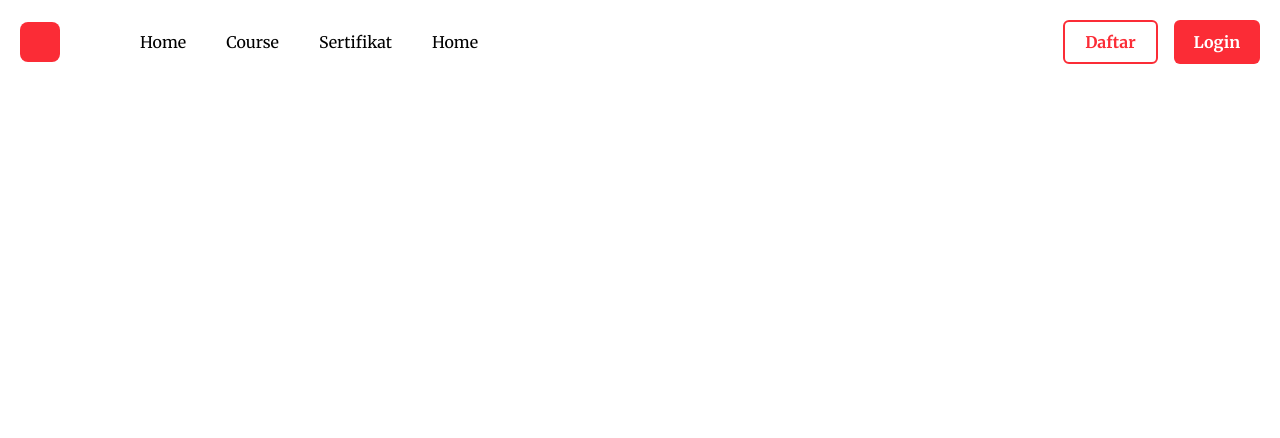
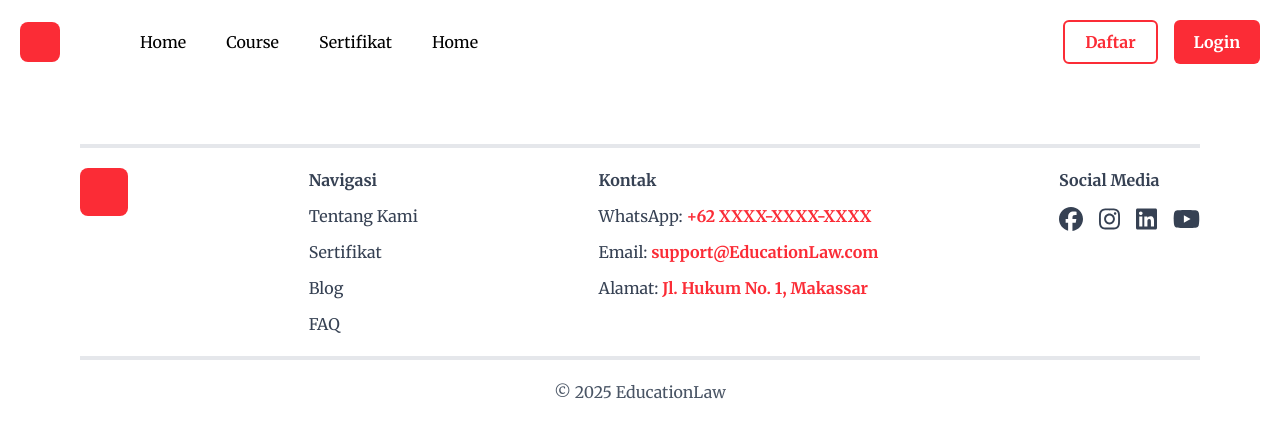
Before and after one commit to Education-Law/EducationLaw-Web, a React (Vite) app: page / in a window 1280 px wide. Shown: the top 438 px of the page. Built offline with nearby package versions, Linux system fonts and the light colour scheme.

Commit message:
create footer

```diff
--- /dev/null
+++ b/src/component/Footer.jsx
@@ -0,0 +1,46 @@
+import React from 'react';
+import { FontAwesomeIcon } from '@fortawesome/react-fontawesome';
+import { faFacebook, faInstagram, faLinkedin, faYoutube } from '@fortawesome/free-brands-svg-icons';
+
+const Footer = () => {
+    return (
+        <div className="mx-20 flex flex-col items-center justify-center py-10">
+            <hr className="w-full my-5 border-none h-1 bg-gray-200" />
+
+            <div className="flex flex-wrap items-start justify-between w-full gap-12">
+                <div className="h-12 w-12 bg-red-500 rounded-lg"></div>
+
+                <ul className="flex flex-col gap-3 text-gray-700">
+                    <li className="font-semibold">Navigasi</li>
+                    <li className="hover:text-red-500 cursor-pointer">Tentang Kami</li>
+                    <li className="hover:text-red-500 cursor-pointer">Sertifikat</li>
+                    <li className="hover:text-red-500 cursor-pointer">Blog</li>
+                    <li className="hover:text-red-500 cursor-pointer">FAQ</li>
+                </ul>
+
+                <ul className="flex flex-col gap-3 text-gray-700">
+                    <li className="font-semibold">Kontak</li>
+                    <li>WhatsApp: <span className="text-red-500 font-bold">+62 XXXX-XXXX-XXXX</span></li>
+                    <li>Email: <span className="text-red-500 font-bold">support@EducationLaw.com</span></li>
+                    <li>Alamat: <span className="text-red-500 font-bold">Jl. Hukum No. 1, Makassar</span></li>
+                </ul>
+
+                <div className="flex flex-col gap-3 text-gray-700">
+                    <h1 className="font-semibold">Social Media</h1>
+                    <div className="flex gap-4 text-2xl">
+                        <a href="#" className="hover:text-blue-600"><FontAwesomeIcon icon={faFacebook} /></a>
+                        <a href="#" className="hover:text-pink-500"><FontAwesomeIcon icon={faInstagram} /></a>
+                        <a href="#" className="hover:text-blue-500"><FontAwesomeIcon icon={faLinkedin} /></a>
+                        <a href="#" className="hover:text-red-600"><FontAwesomeIcon icon={faYoutube} /></a>
+                    </div>
+                </div>
+            </div>
+
+            <hr className="w-full my-5 border-none h-1 bg-gray-200" />
+
+            <h4 className="text-gray-600">&copy; 2025 EducationLaw</h4>
+        </div>
+    );
+};
+
+export default Footer;
--- a/src/routes/AppRoutes.jsx
+++ b/src/routes/AppRoutes.jsx
@@ -1,11 +1,17 @@
 import { Route, Routes } from "react-router-dom";
 import Navbar from "../component/Navbar";
+import Footer from "../component/footer";
 
 const AppRoutes = () => {
 
     return (
         <Routes>
-            <Route path="/" element={<Navbar />} />
+            <Route path="/" element={
+                <>
+                    <Navbar />
+                    <Footer />
+                </>
+            } />
         </Routes>
     )
 }
```
